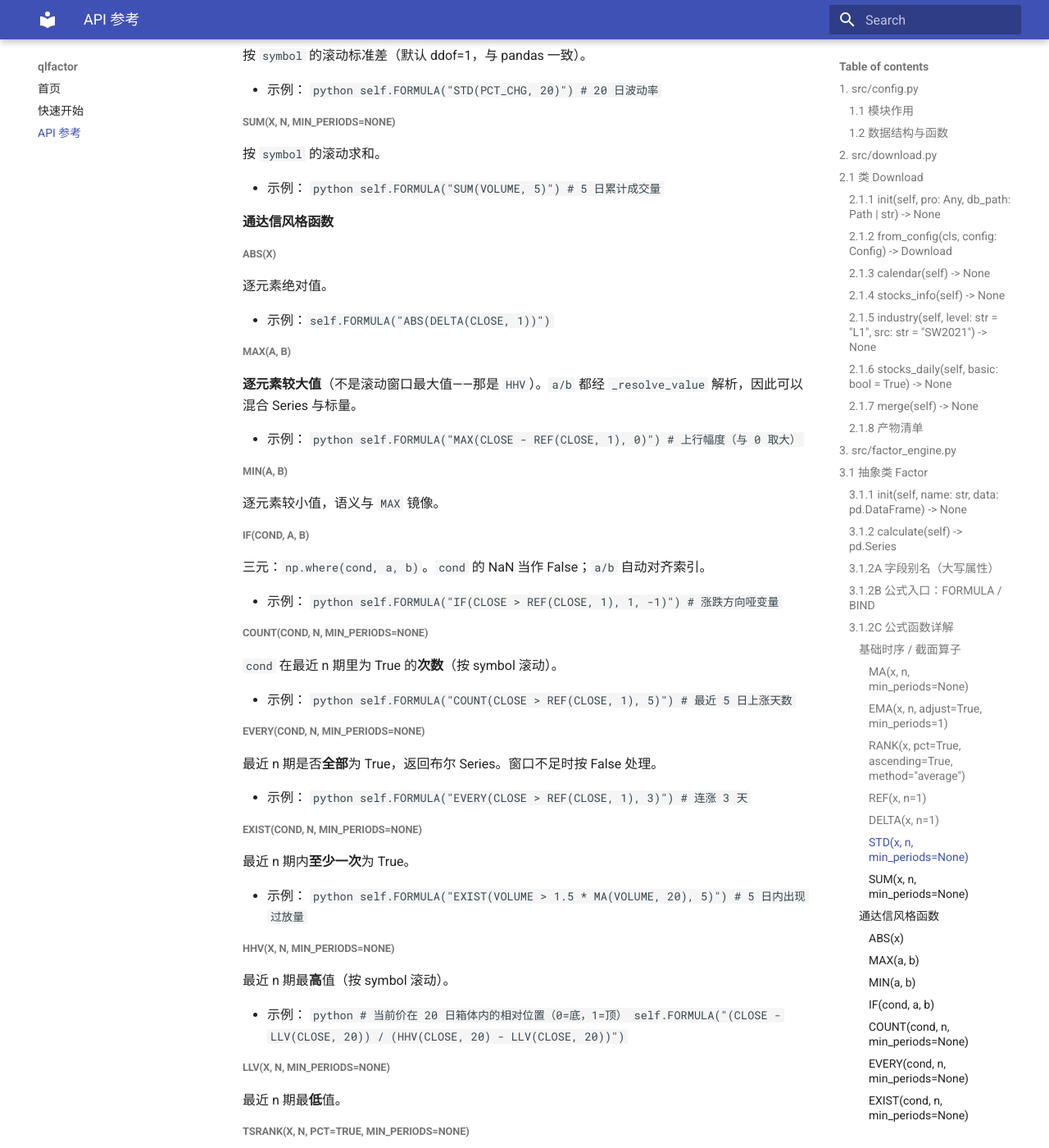
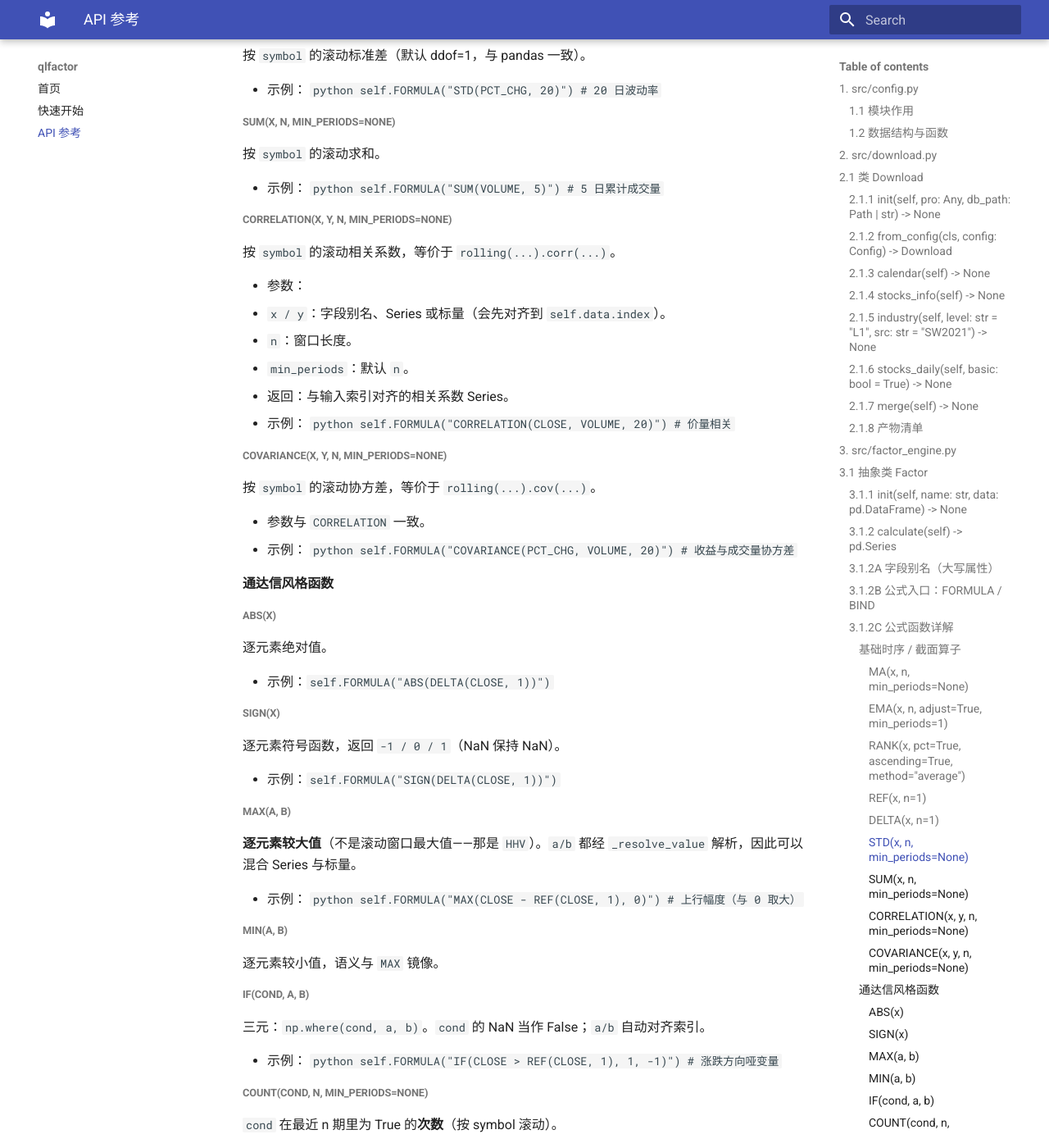
Before and after one commit to joshuaxql/qlfactor, an MkDocs documentation site: the page built from docs/API.md, in a window 1280 px wide and 1400 px high, scrolled down 5193 px. Shown: the whole window at 82% size. Built offline with MkDocs 1.6.1 and Material for MkDocs 9.7.7, drawn with Linux system fonts in a browser that asks for light colours; some of the changed text lies outside the part shown.

Commit message:
增加一些公式函数

````diff
--- a/docs/API.md
+++ b/docs/API.md
@@ -144,7 +144,7 @@
 
 - 形参 `x / a / b` 既可传字段别名字符串（自动取 `self.data[小写]`），也可传
   任意 `pd.Series`（与 `self.data.index` 对齐）。`MAX/MIN/IF/COUNT/EVERY/EXIST/CROSS`
-  还支持标量。
+  与 `CORRELATION/COVARIANCE/SIGN` 还支持标量。
 - `n / m` 必须是 `int`；返回值始终是 MultiIndex `(date, symbol)` 的 Series
   （`EVERY/EXIST/CROSS` 返回布尔 Series）。
 - 时序滚动一律按 `symbol` 分组；截面操作（`RANK`）按 `date` 分组。
@@ -235,6 +235,30 @@
   self.FORMULA("SUM(VOLUME, 5)")            # 5 日累计成交量
   ```
 
+##### CORRELATION(x, y, n, min_periods=None)
+
+按 `symbol` 的滚动相关系数，等价于 `rolling(...).corr(...)`。
+
+- 参数：
+  - `x / y`：字段别名、Series 或标量（会先对齐到 `self.data.index`）。
+  - `n`：窗口长度。
+  - `min_periods`：默认 `n`。
+- 返回：与输入索引对齐的相关系数 Series。
+- 示例：
+  ```python
+  self.FORMULA("CORRELATION(CLOSE, VOLUME, 20)")  # 价量相关
+  ```
+
+##### COVARIANCE(x, y, n, min_periods=None)
+
+按 `symbol` 的滚动协方差，等价于 `rolling(...).cov(...)`。
+
+- 参数与 `CORRELATION` 一致。
+- 示例：
+  ```python
+  self.FORMULA("COVARIANCE(PCT_CHG, VOLUME, 20)")  # 收益与成交量协方差
+  ```
+
 #### 通达信风格函数
 
 ##### ABS(x)
@@ -242,6 +266,12 @@
 逐元素绝对值。
 
 - 示例：`self.FORMULA("ABS(DELTA(CLOSE, 1))")`
+
+##### SIGN(x)
+
+逐元素符号函数，返回 `-1 / 0 / 1`（NaN 保持 NaN）。
+
+- 示例：`self.FORMULA("SIGN(DELTA(CLOSE, 1))")`
 
 ##### MAX(a, b)
 
@@ -318,6 +348,16 @@
   self.FORMULA("TSRANK(CLOSE, 60)")  # 当前价在过去 60 日中的相对位置
   ```
 
+##### TS_ARGMAX(x, n, min_periods=None)
+
+**时序最大值位置**：当前滚动窗口内最大值所在的 **1-based** 位置（`1=最早`，`n=最新`）。
+
+- 若窗口内最大值出现多次，取最早出现的位置（与 `numpy.nanargmax` 一致）。
+- 示例：
+  ```python
+  self.FORMULA("TS_ARGMAX(CLOSE, 20)")  # 20 日最高价距窗口起点的位置
+  ```
+
 ##### SMA(x, n, m=1, min_periods=1)
 
 **通达信 SMA**：递归权重平均 `Y = (m*X + (n-m)*Y_prev) / n`，等价于
@@ -359,12 +399,13 @@
 | --------------------------- | ---------- | ------------------------------------- |
 | `MA` / `EMA` / `SMA`        | 时序均值   | 简单 / 指数 / 通达信 SMA（指数加权）  |
 | `STD` / `SUM`               | 时序聚合   | 滚动标准差 / 求和                     |
+| `CORRELATION` / `COVARIANCE` | 双序列聚合 | 两序列滚动相关 / 协方差              |
 | `REF` / `DELTA`             | 时序错位   | 滞后 / 差分                           |
 | `HHV` / `LLV`               | 时序极值   | n 期最高 / 最低                       |
-| `TSRANK`                    | 时序排名   | 当前值在最近 n 期内的位置             |
+| `TSRANK` / `TS_ARGMAX`      | 时序排名   | 当前值排名 / 窗口最大值位置           |
 | `RANK`                      | 截面排名   | 当日全市场分位                        |
 | `MAX` / `MIN`               | 逐元素极值 | **不是**窗口极值（区别于 `HHV/LLV`）  |
-| `ABS` / `IF`                | 逐元素     | 绝对值 / 三元                         |
+| `ABS` / `SIGN` / `IF`       | 逐元素     | 绝对值 / 符号 / 三元                  |
 | `COUNT` / `EVERY` / `EXIST` | 条件聚合   | n 期内 True 的 次数 / 全是 / 至少一次 |
 | `CROSS`                     | 信号       | 上穿（同 `a>b` 且上期 `a<=b`）        |
 | `LOG` / `EXP` / `SQRT`      | 数学       | numpy 同名函数，逐元素                |
@@ -377,6 +418,8 @@
   权重 `m/n`。
 - `RANK(x)` vs `TSRANK(x, n)`：截面 vs 时序，前者比的是同日不同股票，后者比的是
   同股票不同日。
+- `TSRANK(x, n)` vs `TS_ARGMAX(x, n)`：前者给出当前值在窗口内的相对排名，后者给出
+  窗口最大值出现的位置（1-based）。
 - `LOG/SQRT` 对非正数会产生 `-inf/nan`，进入回归会让该截面被剔除——必要时先
   `x.where(x > 0)`。
 
````
Also changed, not shown: API.md (+46 -3 lines), README.md (+2 -2 lines), site/API/index.html, site/search/search_index.json, 3 other files.
